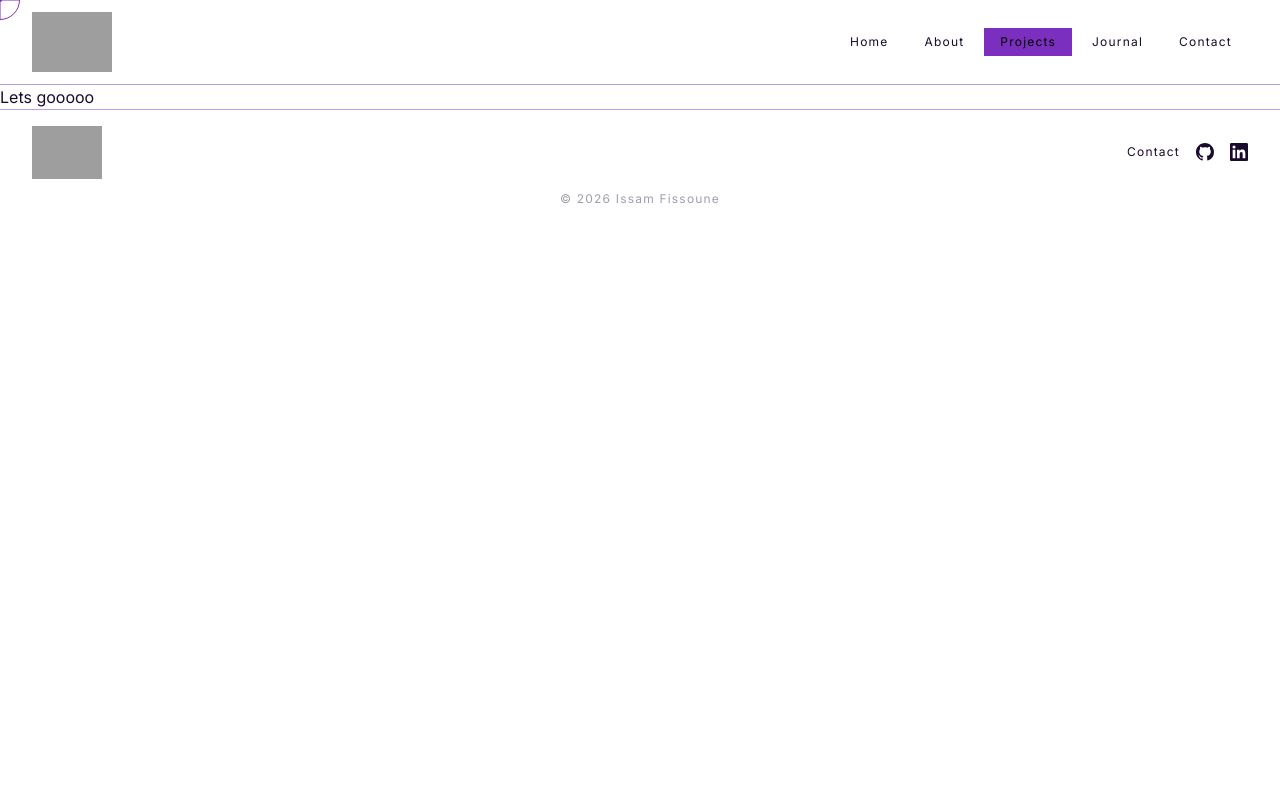
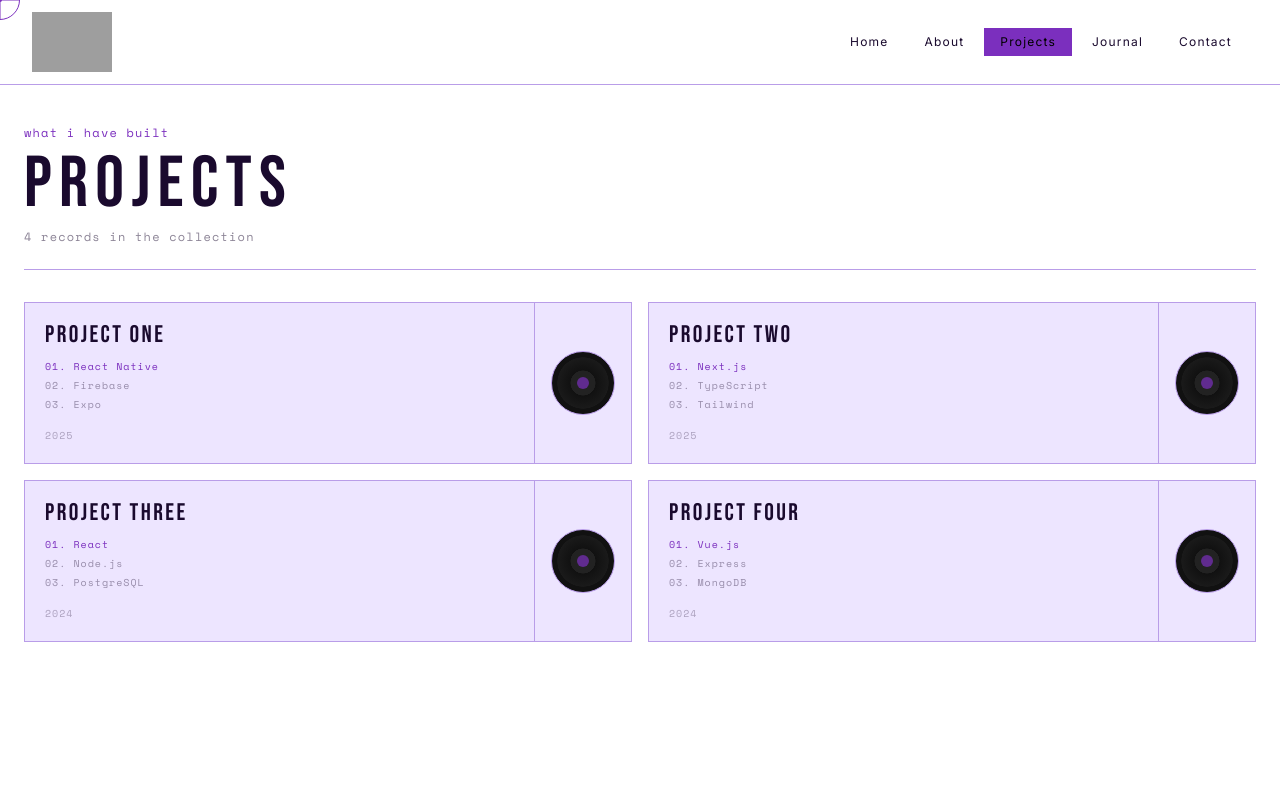
Before and after one commit to lolnoodle/Personal-Website, a Next.js app: page /projects in a window 1280 px wide. Shown: the top 800 px of the page. Built offline with nearby package versions, Linux system fonts and the light colour scheme; grey boxes are pictures that could not be loaded.

Commit message:
add projects page base with shared data file and vinyl card grid

```diff
--- a/app/projects/page.tsx
+++ b/app/projects/page.tsx
@@ -1,7 +1,70 @@
+import { projects } from "@/data/projects";
+
 export default function ProjectsPage() {
   return (
-    <div>
-      <div>Lets gooooo</div>
+    <div className="min-h-dvh bg-[var(--background)] px-6 py-10 flex flex-col gap-8">
+      {/* Page header */}
+      <div className="border-b border-[var(--border)] pb-6">
+        <p className="font-space text-xs text-[var(--accent)] tracking-widest mb-2">
+          what i have built
+        </p>
+        <h1 className="font-bebas text-7xl tracking-widest text-[var(--text)]">
+          Projects
+        </h1>
+        <p className="font-space text-xs text-[var(--text)] opacity-50 mt-2 tracking-widest">
+          {projects.length} records in the collection
+        </p>
+      </div>
+
+      {/* Grid */}
+      <div className="grid grid-cols-2 gap-4">
+        {projects.map((project, i) => (
+          <div
+            key={project.slug}
+            className="border border-[var(--border)] bg-[var(--background2)] flex overflow-hidden"
+          >
+            {/* Sleeve */}
+            <div className="flex-1 p-5 flex flex-col justify-between min-h-[140px]">
+              <div>
+                <h2 className="font-bebas text-2xl tracking-widest text-[var(--text)] leading-none mb-3">
+                  {project.title}
+                </h2>
+                <div className="flex flex-col gap-1">
+                  {project.tags.map((tag, index) => (
+                    <span
+                      key={tag}
+                      className={`font-space text-[10px] tracking-widest ${
+                        index === 0
+                          ? "text-[var(--accent)]"
+                          : "text-[var(--text)] opacity-40"
+                      }`}
+                    >
+                      {String(index + 1).padStart(2, "0")}. {tag}
+                    </span>
+                  ))}
+                </div>
+              </div>
+
+              <span className="font-space text-[10px] text-[var(--text)] opacity-30 tracking-widest mt-4">
+                {project.year}
+              </span>
+            </div>
+
+            {/* Vinyl disc */}
+            <div className="flex items-center justify-center p-4 border-l border-[var(--border)]">
+              <div
+                className="w-16 h-16 rounded-full border border-[var(--border)] bg-[var(--background3)] flex items-center justify-center"
+                style={{
+                  background:
+                    "radial-gradient(circle, #222 28%, #111 29%, #1a1a1a 58%, #111 59%)",
+                }}
+              >
+                <div className="w-3 h-3 rounded-full bg-[var(--accent)] opacity-70" />
+              </div>
+            </div>
+          </div>
+        ))}
+      </div>
     </div>
   );
 }
--- /dev/null
+++ b/data/projects.ts
@@ -0,0 +1,55 @@
+export type Project = {
+  title: string;
+  slug: string;
+  description: string;
+  year: string;
+  tags: string[];
+  github?: string;
+  image: string;
+  featured: boolean;
+};
+
+export const projects: Project[] = [
+  {
+    title: "Project One",
+    slug: "project-one",
+    description:
+      "A short punchy description of what the project does and the problem it solves.",
+    year: "2025",
+    tags: ["React Native", "Firebase", "Expo"],
+    github: "https://github.com/lolnoodle",
+    image: "/logo.png",
+    featured: true,
+  },
+  {
+    title: "Project Two",
+    slug: "project-two",
+    description:
+      "Another project description. What was the challenge, what did you build.",
+    year: "2025",
+    tags: ["Next.js", "TypeScript", "Tailwind"],
+    github: "https://github.com/lolnoodle",
+    image: "/logo.png",
+    featured: true,
+  },
+  {
+    title: "Project Three",
+    slug: "project-three",
+    description: "Third project description. The outcome and what you learned.",
+    year: "2024",
+    tags: ["React", "Node.js", "PostgreSQL"],
+    github: "https://github.com/lolnoodle",
+    image: "/logo.png",
+    featured: false,
+  },
+  {
+    title: "Project Four",
+    slug: "project-four",
+    description: "Fourth project. Keep adding your real projects as you go.",
+    year: "2024",
+    tags: ["Vue.js", "Express", "MongoDB"],
+    github: "https://github.com/lolnoodle",
+    image: "/logo.png",
+    featured: false,
+  },
+];
```
